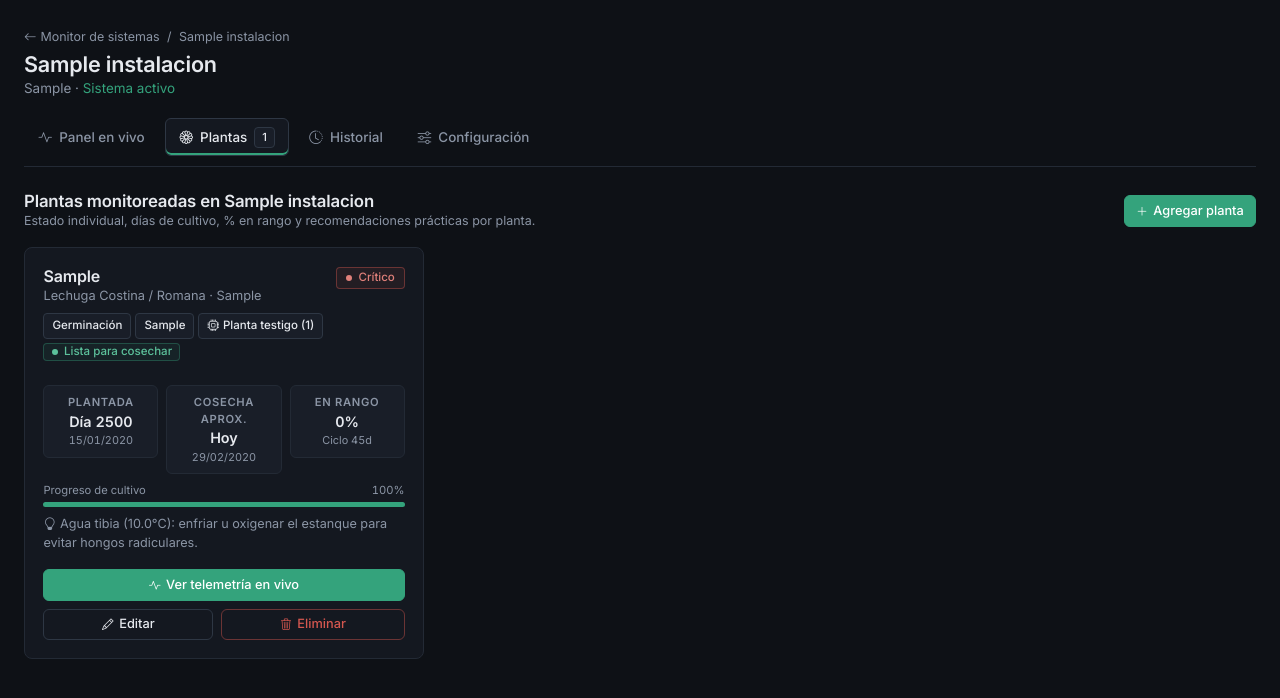
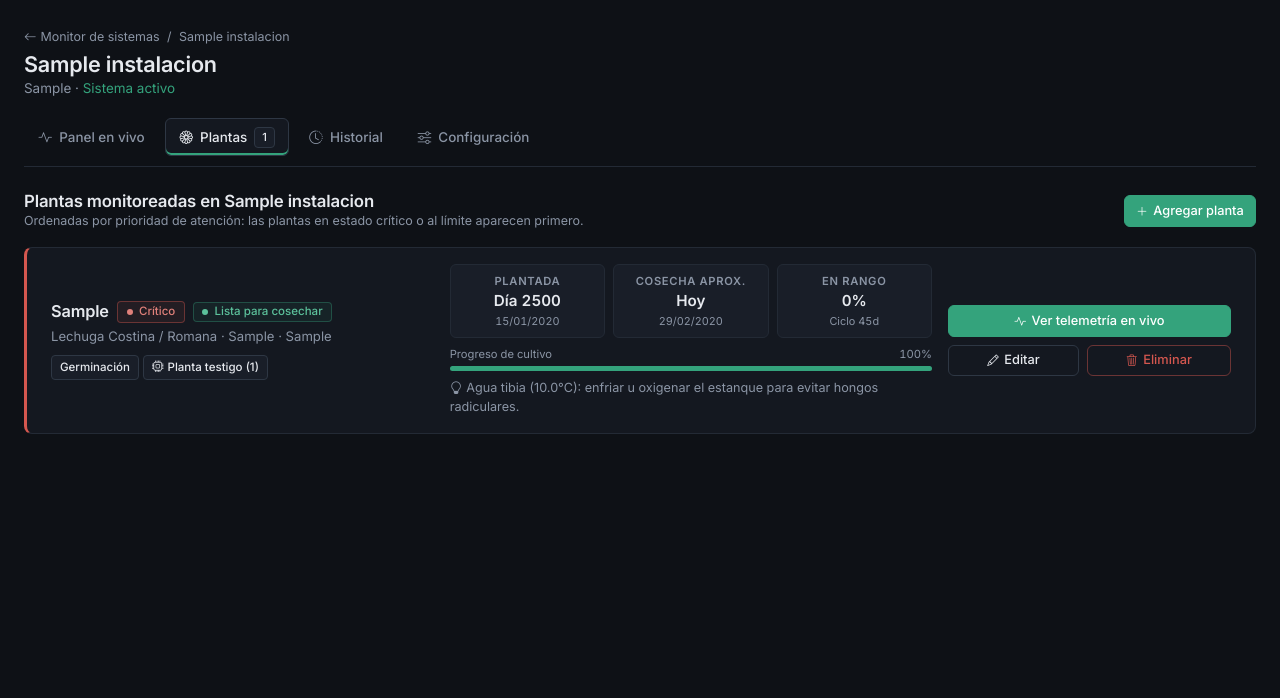
Before and after one commit to FabianIVF/AquaPlants, a Django app: page /dashboard/instalacion/00000000-0000-0000-0000-000000000001/plantas/ in a window 1280 px wide. Shown: the part 59-757 px from the top of the page. Run offline with Django 4.2, Linux system fonts and the light colour scheme; a user stored in the database is signed in; tables that the repository leaves empty hold one stand-in row (values such as "Sample post").

Commit message:
feat: vista horizontal de plantas y ordenamiento automatico por severidad

```diff
--- a/dashboard/templates/dashboard/plantas_lista.html
+++ b/dashboard/templates/dashboard/plantas_lista.html
@@ -8,7 +8,7 @@
     <div class="d-flex flex-wrap justify-content-between align-items-center gap-2 mb-3">
         <div>
             <h2 class="panel-title" style="font-size:1.05rem;">Plantas monitoreadas en {{ instalacion.nombre }}</h2>
-            <p class="panel-sub">Estado individual, días de cultivo, % en rango y recomendaciones prácticas por planta.</p>
+            <p class="panel-sub">Ordenadas por prioridad de atención: las plantas en estado crítico o al límite aparecen primero.</p>
         </div>
         {% if perms.telemetria.add_planta %}
         <a href="{% url 'crear_planta' instalacion.pk %}" class="btn btn-primary-ap btn-sm">
@@ -17,47 +17,49 @@
         {% endif %}
     </div>
 
-    <div class="row g-3">
+    <div class="d-flex flex-column gap-3">
         {% for item in fichas %}
         {% with p=item.planta res=item.resumen %}
-        <div class="col-md-6 col-xl-4">
-            <div class="panel site-card">
-                <div class="panel-body">
-                    <div class="d-flex justify-content-between align-items-start gap-2">
-                        <div>
-                            <h3 class="panel-title" style="font-size:1rem;">{{ p.codigo }}</h3>
-                            <div class="t-muted" style="font-size:0.8rem;">
+        <div class="panel" style="border-left: 3px solid {% if res.estado == 'critico' %}var(--ap-danger){% elif res.estado == 'atencion' %}var(--ap-warning){% elif res.estado == 'optimo' %}var(--ap-accent){% else %}var(--ap-border-strong){% endif %};">
+            <div class="panel-body py-3 px-4">
+                <div class="row g-3 align-items-center">
+                    <!-- Identidad y estado -->
+                    <div class="col-12 col-lg-4">
+                        <div class="d-flex flex-wrap align-items-center gap-2 mb-1">
+                            <h3 class="panel-title mb-0" style="font-size:1.02rem;">{{ p.codigo }}</h3>
+                            <span class="status {{ res.estado_css }}">{{ res.estado_label }}</span>
+                            {% if p.lista_para_cosechar %}
+                            <span class="status status-ok" style="padding:0.18rem 0.5rem;">Lista para cosechar</span>
+                            {% endif %}
+                        </div>
+                        <div class="t-muted mb-2" style="font-size:0.82rem;">
                             {{ p.especie_nombre }}{% if p.variedad %} &middot; {{ p.variedad }}{% endif %}
+                            {% if p.posicion %} &middot; {{ p.posicion }}{% endif %}
                         </div>
-                        </div>
-                        <span class="status {{ res.estado_css }}">{{ res.estado_label }}</span>
-                    </div>
-
-                    <div class="d-flex flex-wrap gap-1 my-2">
+                        <div class="d-flex flex-wrap gap-1">
                             <span class="tag">{{ p.get_etapa_display }}</span>
-                        {% if p.posicion %}<span class="tag">{{ p.posicion }}</span>{% endif %}
                             {% if res.origen_datos == 'propios' %}
                                 <span class="tag"><i class="bi bi-cpu me-1"></i>Planta testigo ({{ item.num_sensores }})</span>
                             {% else %}
                                 <span class="tag"><i class="bi bi-diagram-3 me-1"></i>Torre compartida</span>
                             {% endif %}
-                        {% if p.lista_para_cosechar %}
-                            <span class="status status-ok" style="padding:0.15rem 0.45rem;">Lista para cosechar</span>
-                        {% endif %}
+                        </div>
                     </div>
 
-                    <div class="row g-2 my-2 text-center">
+                    <!-- Indicadores agronómicos y diagnóstico -->
+                    <div class="col-12 col-lg-5">
+                        <div class="row g-2 mb-2 text-center">
                             <div class="col-4">
                                 <div class="p-2 rounded" style="background:var(--ap-surface-2);border:1px solid var(--ap-border);">
                                     <div class="stat-label">Plantada</div>
-                                <div class="fw-semibold num">Día {{ p.dias_desde_siembra }}</div>
+                                    <div class="fw-semibold num" style="font-size:0.95rem;">Día {{ p.dias_desde_siembra }}</div>
                                     <div class="t-muted num" style="font-size:0.68rem;">{{ p.fecha_siembra|date:"d/m/Y" }}</div>
                                 </div>
                             </div>
                             <div class="col-4">
                                 <div class="p-2 rounded" style="background:var(--ap-surface-2);border:1px solid var(--ap-border);">
                                     <div class="stat-label">Cosecha aprox.</div>
-                                <div class="fw-semibold num">
+                                    <div class="fw-semibold num" style="font-size:0.95rem;">
                                         {% if p.dias_para_cosecha == 0 %}Hoy{% else %}{{ p.dias_para_cosecha }} d{% endif %}
                                     </div>
                                     <div class="t-muted num" style="font-size:0.68rem;">{{ p.fecha_estimada_cosecha|date:"d/m/Y" }}</div>
@@ -66,7 +68,7 @@
                             <div class="col-4">
                                 <div class="p-2 rounded" style="background:var(--ap-surface-2);border:1px solid var(--ap-border);">
                                     <div class="stat-label">En rango</div>
-                                <div class="fw-semibold num">
+                                    <div class="fw-semibold num" style="font-size:0.95rem;">
                                         {% if res.porcentaje_en_rango is not None %}{{ res.porcentaje_en_rango }}%{% else %}&mdash;{% endif %}
                                     </div>
                                     <div class="t-muted num" style="font-size:0.68rem;">Ciclo {{ p.dias_ciclo }}d</div>
@@ -84,12 +86,15 @@
                             </div>
                         </div>
 
-                    <div class="t-muted mb-3" style="font-size:0.79rem;">
+                        <div class="t-muted" style="font-size:0.79rem;">
                             <i class="bi bi-lightbulb me-1"></i>{{ res.recomendaciones.0 }}
                         </div>
+                    </div>
 
-                    <div class="d-flex flex-column gap-2 mt-auto">
-                        <a href="{% url 'detalle_planta' instalacion.pk p.pk %}" class="btn btn-primary-ap btn-sm w-100">
+                    <!-- Acciones -->
+                    <div class="col-12 col-lg-3">
+                        <div class="d-flex flex-row flex-lg-column gap-2 justify-content-lg-end">
+                            <a href="{% url 'detalle_planta' instalacion.pk p.pk %}" class="btn btn-primary-ap btn-sm flex-fill">
                                 <i class="bi bi-activity"></i>Ver telemetría en vivo
                             </a>
                             {% if perms.telemetria.change_planta or perms.telemetria.delete_planta %}
@@ -110,10 +115,10 @@
                     </div>
                 </div>
             </div>
+        </div>
         {% endwith %}
 
         {% empty %}
-        <div class="col-12">
         <div class="panel">
             <div class="panel-body text-center py-5">
                 <p class="t-muted mb-3">Aún no hay plantas registradas en esta instalación.</p>
@@ -124,7 +129,6 @@
                 {% endif %}
             </div>
         </div>
-        </div>
         {% endfor %}
     </div>
 {% endblock %}
--- a/dashboard/views.py
+++ b/dashboard/views.py
@@ -272,6 +272,7 @@ def lista_plantas(request, instalacion_id):
     instalacion = _obtener_instalacion_autorizada(request.user, instalacion_id)
     plantas = Planta.objects.filter(instalacion=instalacion)
 
+    prioridad_estado = {'critico': 0, 'atencion': 1, 'optimo': 2, 'sin_datos': 3}
     fichas = []
     for planta in plantas:
         sensores_propios = planta.sensores.filter(activo=True)
@@ -281,6 +282,13 @@ def lista_plantas(request, instalacion_id):
             'resumen': resumen,
             'num_sensores': sensores_propios.count(),
         })
+
+    fichas.sort(key=lambda item: (
+        prioridad_estado.get(item['resumen']['estado'], 9),
+        item['resumen']['porcentaje_en_rango'] if item['resumen']['porcentaje_en_rango'] is not None else 101,
+        item['planta'].dias_para_cosecha,
+        item['planta'].codigo,
+    ))
 
     contexto = {
         'instalacion': instalacion,
```
Also changed, not shown: telemetria/tests.py (+28 -0 lines). Lines whose indentation alone changed are shown as unchanged.
